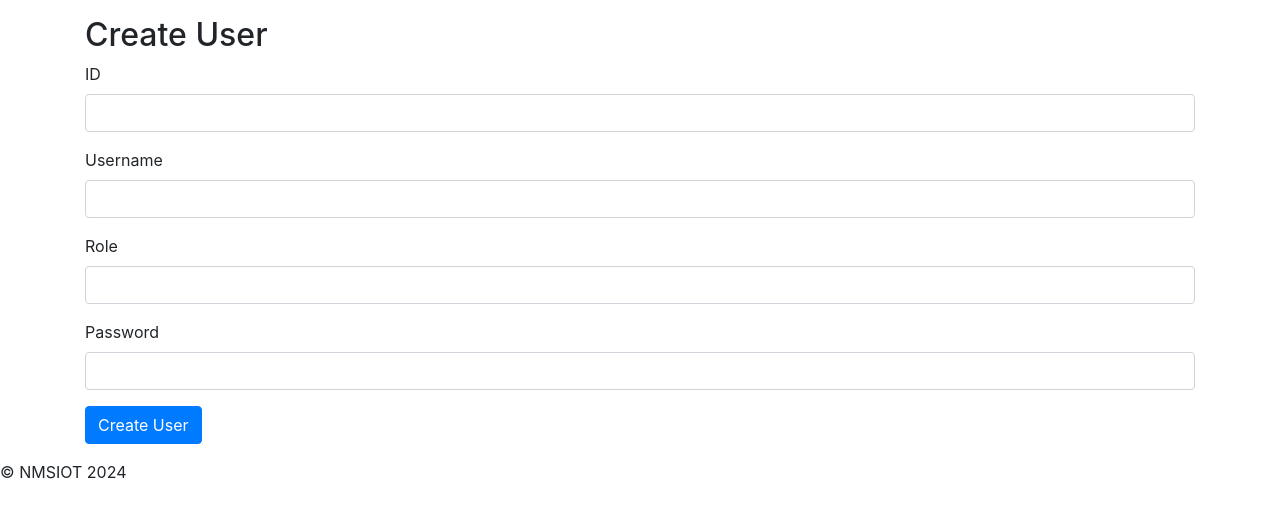
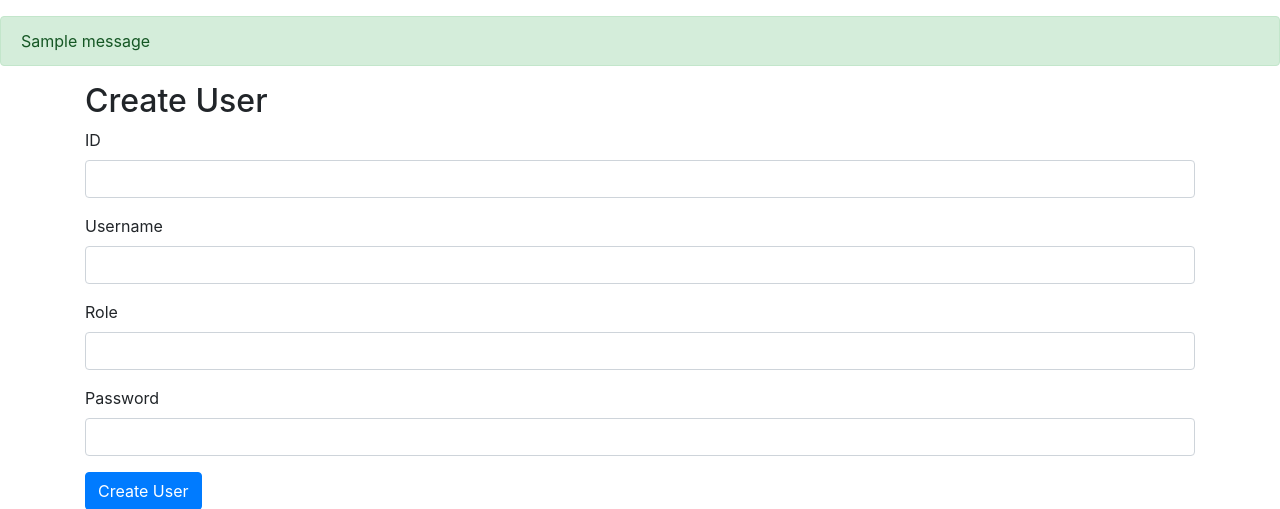
Before and after one commit to Bram-Wel/Project, a Flask app: page /create_user in a window 1280 px wide. Shown: the part 48-557 px from the top of the page. Run offline with Flask 3, Linux system fonts and the light colour scheme; tables that the repository leaves empty hold one stand-in row (values such as "Sample post"); one stand-in notice (Sample message) is shown; some libraries are stand-ins or nearby versions.

Commit message:
move flash messages to base template

```diff
--- a/app/templates/base.html
+++ b/app/templates/base.html
@@ -22,6 +22,18 @@
         </nav>
     </header>
     <main>
+        <!-- Flash messages-->
+        {% with messages = get_flashed_messages(with_categories=true) %}
+            {% if messages %}
+                <div class="flashes">
+                    {% for category, message in messages %}
+                        <div class="alert alert-{{ category }}">
+                            {{ message }}
+                        </div>
+                    {% endfor %}
+                </div>
+            {% endif %}
+        {% endwith %}
         {% block content %}{% endblock %}
     </main>
     <footer>
```
